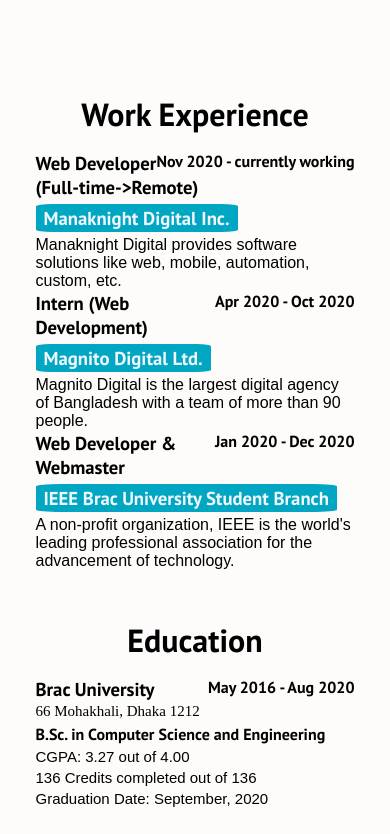
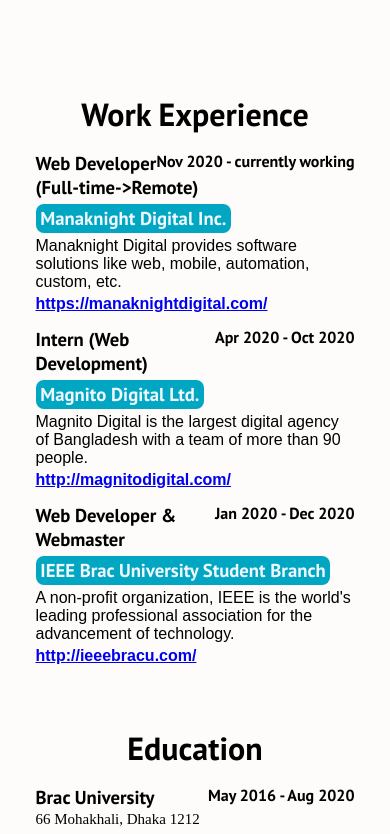
Before and after one commit to ashraf-kabir/ashrafkabir.com, a React (Create React App) app: page / in a window 390 px wide. Shown: the part 1680-2514 px from the top of the page. Built offline with nearby package versions, Linux system fonts and the light colour scheme.

Commit message:
design issue fixed

```diff
--- a/src/components/Contact.js
+++ b/src/components/Contact.js
@@ -64,7 +64,7 @@ function Contact() {
               Location: <br /> Dhaka, Bangladesh
             </p>
             <br />
-            <p>Working Hours: 9am to 9pm (UTC +6) Sunday to Friday</p>
+            <p>Working Hours: <br /> 10AM to 6PM (ET), Mon to Fri</p>
           </div>
         </div>
       </div>
--- a/src/components/Experience.css
+++ b/src/components/Experience.css
@@ -18,7 +18,7 @@ h1 {
 }
 
 .experience__item {
-  margin-bottom: 60px;
+  margin-bottom: 5.5rem;
 }
 
 /* .experience__position {
@@ -28,10 +28,10 @@ h1 {
 .experience__organization {
   float: left;
   margin-top: 5px;
-  padding: 2px 8px 2px 8px;
+  padding: 0.15rem 0.30rem;
   background-color: #01a7c2;
   color: aliceblue;
-  border-radius: 8%;
+  border-radius: 8px;
 }
 
 .experience__period {
@@ -43,6 +43,13 @@ h1 {
   margin-top: 4px;
   font-family: Arial, Helvetica, sans-serif;
   font-weight: lighter;
+}
+
+.experience__website {
+  float: left;
+  margin-top: 4px;
+  font-family: Arial, Helvetica, sans-serif;
+  font-weight: 600;
 }
 
 /* @media only screen and (min-width: 1200px) {
@@ -62,3 +69,21 @@ h1 {
     margin-bottom: 2rem;
   }
 } */
+
+@media (max-width: 767px) {
+  .experience__item {
+    margin-bottom: 5rem;
+  }
+}
+
+@media (max-width: 430px) {
+  .experience__item {
+    margin-bottom: 6rem;
+  }
+}
+
+@media (max-width: 350px) {
+  .experience__item {
+    margin-bottom: 7rem;
+  }
+}
--- a/src/components/Experience.js
+++ b/src/components/Experience.js
@@ -13,6 +13,7 @@ function Experience() {
           experience_organization='Manaknight Digital Inc.'
           experience_organization_link='https://manaknightdigital.com/'
           experience_desc='Manaknight Digital provides software solutions like web, mobile, automation, custom, etc.'
+          experience_website='https://manaknightdigital.com/'
         />
       </div>
       <div className='experience__item'>
@@ -22,6 +23,7 @@ function Experience() {
           experience_organization='Magnito Digital Ltd.'
           experience_organization_link='http://magnitodigital.com/'
           experience_desc='Magnito Digital is the largest digital agency of Bangladesh with a team of more than 90 people.'
+          experience_website='http://magnitodigital.com/'
         />
       </div>
       <div className='experience__item'>
@@ -31,6 +33,7 @@ function Experience() {
           experience_organization='IEEE Brac University Student Branch'
           experience_organization_link='http://ieeebracu.com/'
           experience_desc="A non-profit organization, IEEE is the world's leading professional association for the advancement of technology."
+          experience_website='http://ieeebracu.com/'
         />
       </div>
     </div>
--- a/src/components/ExperienceItem.js
+++ b/src/components/ExperienceItem.js
@@ -13,6 +13,7 @@ function ExperienceItem(props) {
             </h3>
           </a>
           <p className='experience__desc'>{props.experience_desc}</p>
+          <a className='experience__website' href={props.experience_website} target='_blank' rel="noreferrer">{props.experience_website}</a>
         </div>
       </div>
     </>
```
Also changed, not shown: src/components/Footer.js (+4 -71 lines).
